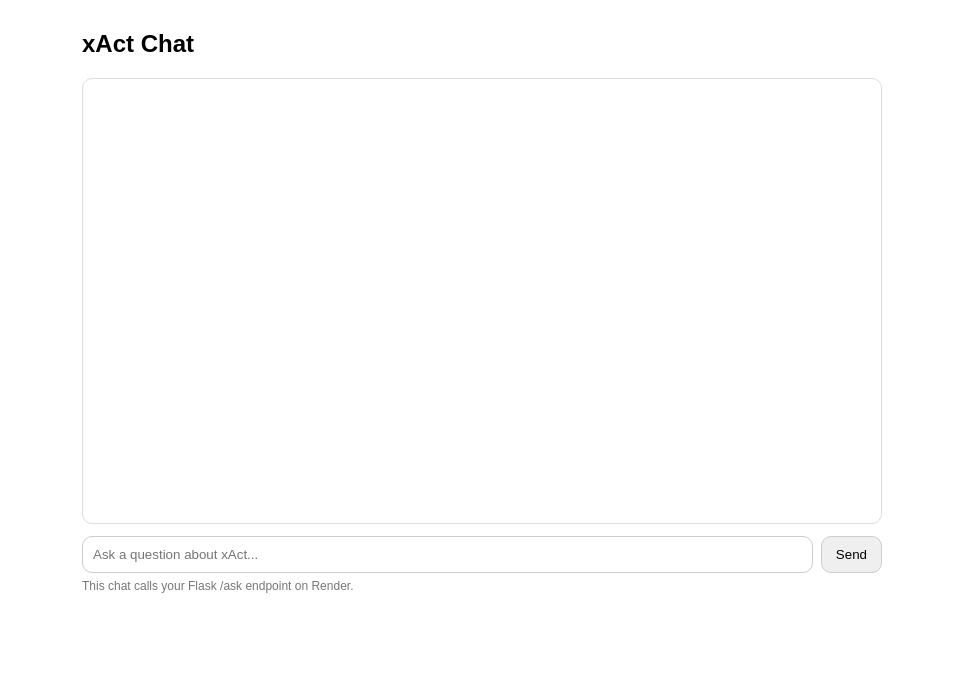
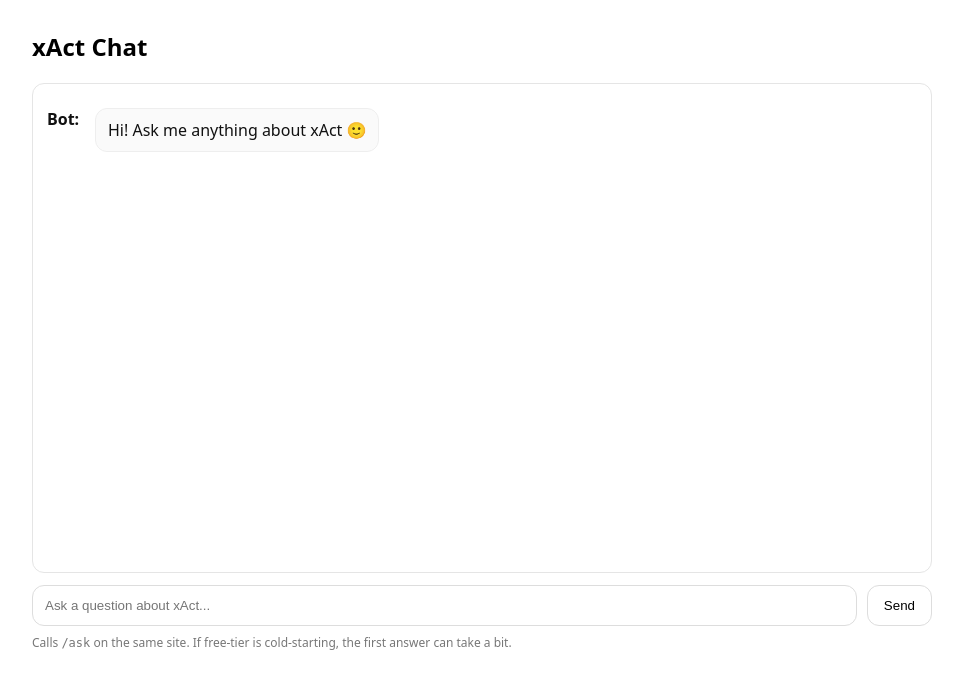
Before and after one commit to Vaiswi29/xact-render, a Flask app: page /chat in a window 1280 px wide. Shown: the top 689 px of the page, without its empty margins (158-1121 px from the left). Run offline with Flask 3, Linux system fonts and the light colour scheme; parts of the project's set-up code (start-up, migrations or seed data) failed here and were passed over.

Commit message:
Improve chat UI: timeout + better error messages

```diff
--- a/templates/index.html
+++ b/templates/index.html
@@ -5,71 +5,134 @@
   <meta name="viewport" content="width=device-width, initial-scale=1"/>
   <title>xAct Chat</title>
   <style>
-    body { font-family: Arial, sans-serif; max-width: 800px; margin: 30px auto; padding: 0 16px; }
-    #chat { border: 1px solid #ddd; padding: 12px; height: 420px; overflow-y: auto; border-radius: 10px; }
+    body { font-family: system-ui, -apple-system, Arial, sans-serif; max-width: 900px; margin: 30px auto; padding: 0 16px; }
+    #chat { border: 1px solid #e5e5e5; padding: 14px; height: 460px; overflow-y: auto; border-radius: 12px; background: #fff; }
     .msg { margin: 10px 0; }
-    .you { font-weight: 600; }
-    .bot { font-weight: 600; }
-    #row { display: flex; gap: 8px; margin-top: 12px; }
-    input { flex: 1; padding: 10px; border-radius: 10px; border: 1px solid #ccc; }
-    button { padding: 10px 14px; border-radius: 10px; border: 1px solid #ccc; cursor: pointer; }
-    .small { color: #777; font-size: 12px; margin-top: 6px; }
+    .tag { font-weight: 700; display: inline-block; width: 48px; }
+    .you { color: #111; }
+    .bot { color: #111; }
+    .bubble {
+      display: inline-block;
+      padding: 10px 12px;
+      border-radius: 12px;
+      border: 1px solid #eee;
+      background: #fafafa;
+      max-width: calc(100% - 60px);
+      vertical-align: top;
+      white-space: pre-wrap; /* preserves newlines */
+      word-wrap: break-word;
+    }
+    .bubble.you { background: #f3f6ff; border-color: #e6ecff; }
+    .bubble.bot { background: #fafafa; }
+    #row { display: flex; gap: 10px; margin-top: 12px; }
+    input { flex: 1; padding: 12px; border-radius: 12px; border: 1px solid #ddd; }
+    button { padding: 12px 16px; border-radius: 12px; border: 1px solid #ddd; cursor: pointer; background: #fff; }
+    button:disabled { opacity: 0.6; cursor: not-allowed; }
+    .small { color: #777; font-size: 12px; margin-top: 8px; }
+    .err { color: #b00020; }
   </style>
 </head>
+
 <body>
   <h2>xAct Chat</h2>
   <div id="chat"></div>
 
   <div id="row">
-    <input id="q" placeholder="Ask a question about xAct..." />
+    <input id="q" placeholder="Ask a question about xAct..." autocomplete="off" />
     <button id="send">Send</button>
   </div>
-  <div class="small">This chat calls your Flask /ask endpoint on Render.</div>
+
+  <div class="small">
+    Calls <code>/ask</code> on the same site. If free-tier is cold-starting, the first answer can take a bit.
+  </div>
 
 <script>
   const chat = document.getElementById("chat");
   const input = document.getElementById("q");
   const sendBtn = document.getElementById("send");
 
-  function add(role, text) {
-    const div = document.createElement("div");
-    div.className = "msg";
-    div.innerHTML = `<span class="${role === 'You' ? 'you' : 'bot'}">${role}:</span> ${text}`;
-    chat.appendChild(div);
+  function addMessage(role, text, isError=false) {
+    const wrap = document.createElement("div");
+    wrap.className = "msg";
+
+    const tag = document.createElement("span");
+    tag.className = `tag ${role === "You" ? "you" : "bot"}`;
+    tag.textContent = role + ":";
+
+    const bubble = document.createElement("div");
+    bubble.className = `bubble ${role === "You" ? "you" : "bot"} ${isError ? "err" : ""}`;
+    bubble.textContent = text; // safe (no HTML injection)
+
+    wrap.appendChild(tag);
+    wrap.appendChild(bubble);
+
+    chat.appendChild(wrap);
     chat.scrollTop = chat.scrollHeight;
+    return bubble; // so we can update it ("thinking..." -> answer)
+  }
+
+  function fetchWithTimeout(url, options, ms=180000) { // 3 min
+    const controller = new AbortController();
+    const id = setTimeout(() => controller.abort(), ms);
+    return fetch(url, { ...options, signal: controller.signal })
+      .finally(() => clearTimeout(id));
   }
 
   async function send() {
     const question = input.value.trim();
     if (!question) return;
-    add("You", question);
+
+    // UI
+    addMessage("You", question);
     input.value = "";
-    add("Bot", "<i>thinking...</i>");
+    sendBtn.disabled = true;
+    const thinkingBubble = addMessage("Bot", "thinking...");
 
     try {
-      const res = await fetch("/ask", {
+      const res = await fetchWithTimeout("/ask", {
         method: "POST",
         headers: {"Content-Type": "application/json"},
-        body: JSON.stringify({question})
-      });
-      const data = await res.json();
+        body: JSON.stringify({ question })
+      }, 180000);
 
-      // remove "thinking..."
-      chat.removeChild(chat.lastChild);
+      // If server returns HTML on error, this prevents .json() from throwing silently
+      const contentType = res.headers.get("content-type") || "";
+      let payload = null;
+
+      if (contentType.includes("application/json")) {
+        payload = await res.json();
+      } else {
+        const raw = await res.text();
+        payload = { error: raw.slice(0, 300) };
+      }
 
       if (!res.ok) {
-        add("Bot", `Error: ${data.error || "unknown"}`);
+        const msg = payload?.error || `HTTP ${res.status}`;
+        thinkingBubble.textContent = `Error: ${msg}`;
+        thinkingBubble.classList.add("err");
       } else {
-        add("Bot", data.answer);
+        thinkingBubble.textContent = payload.answer || "(No answer returned.)";
       }
+
     } catch (e) {
-      chat.removeChild(chat.lastChild);
-      add("Bot", "Error: could not reach server.");
+      if (e.name === "AbortError") {
+        thinkingBubble.textContent = "Server took too long (timeout). Try again (free tier cold starts can be slow).";
+      } else {
+        thinkingBubble.textContent = `Error: could not reach server. (${e.message || e})`;
+      }
+      thinkingBubble.classList.add("err");
+    } finally {
+      sendBtn.disabled = false;
+      input.focus();
+      chat.scrollTop = chat.scrollHeight;
     }
   }
 
   sendBtn.addEventListener("click", send);
   input.addEventListener("keydown", (e) => { if (e.key === "Enter") send(); });
+
+  // small greeting
+  addMessage("Bot", "Hi! Ask me anything about xAct 🙂");
 </script>
 </body>
 </html>
```
